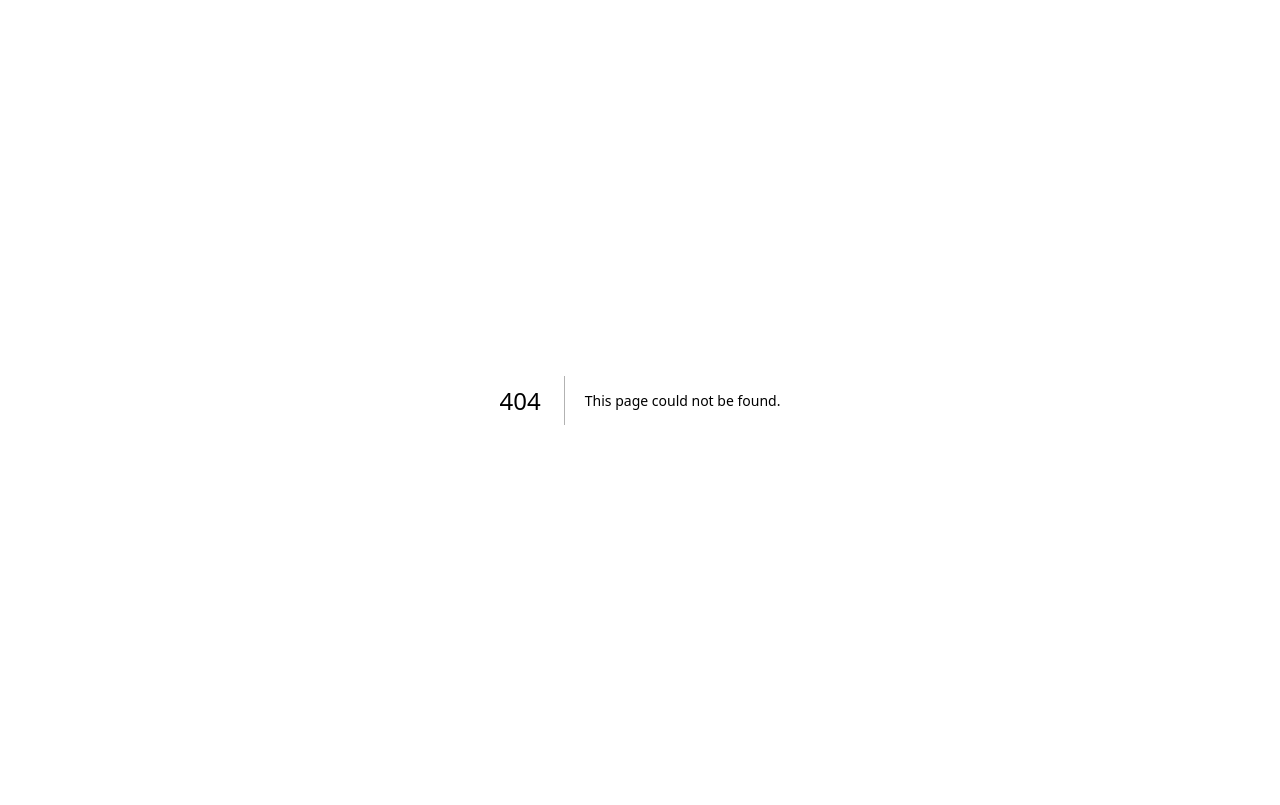
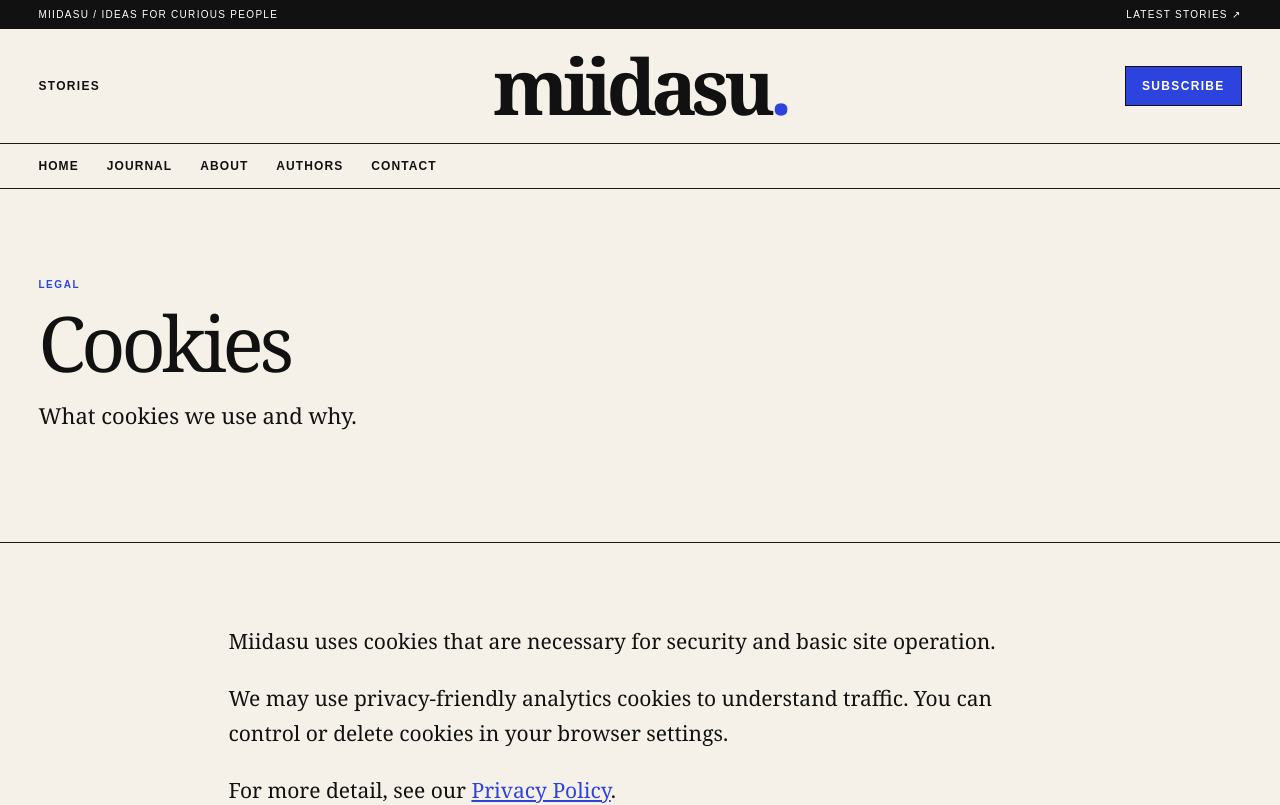
Before and after one commit to asmit-beep/Miidasu, a Next.js app: page /cookies in a window 1280 px wide. Before the commit this address had no page. Shown: the top 805 px of the page. Built offline with nearby package versions, Linux system fonts and the light colour scheme.

Commit message:
Preserve Cookies page in redesign

```diff
--- /dev/null
+++ b/app/cookies/page.tsx
@@ -0,0 +1,4 @@
+import type { Metadata } from "next";
+import { PageFrame } from "@/components/site-shell";
+export const metadata:Metadata={title:"Cookies",description:"How Miidasu uses cookies.",alternates:{canonical:"/cookies/"}};
+export default function Page(){return <PageFrame><header className="journal-header"><p className="kicker">LEGAL</p><h1>Cookies</h1><p>What cookies we use and why.</p></header><section className="text-page"><p>Miidasu uses cookies that are necessary for security and basic site operation.</p><p>We may use privacy-friendly analytics cookies to understand traffic. You can control or delete cookies in your browser settings.</p><p>For more detail, see our <a href="/privacy/">Privacy Policy</a>.</p></section></PageFrame>}
```
